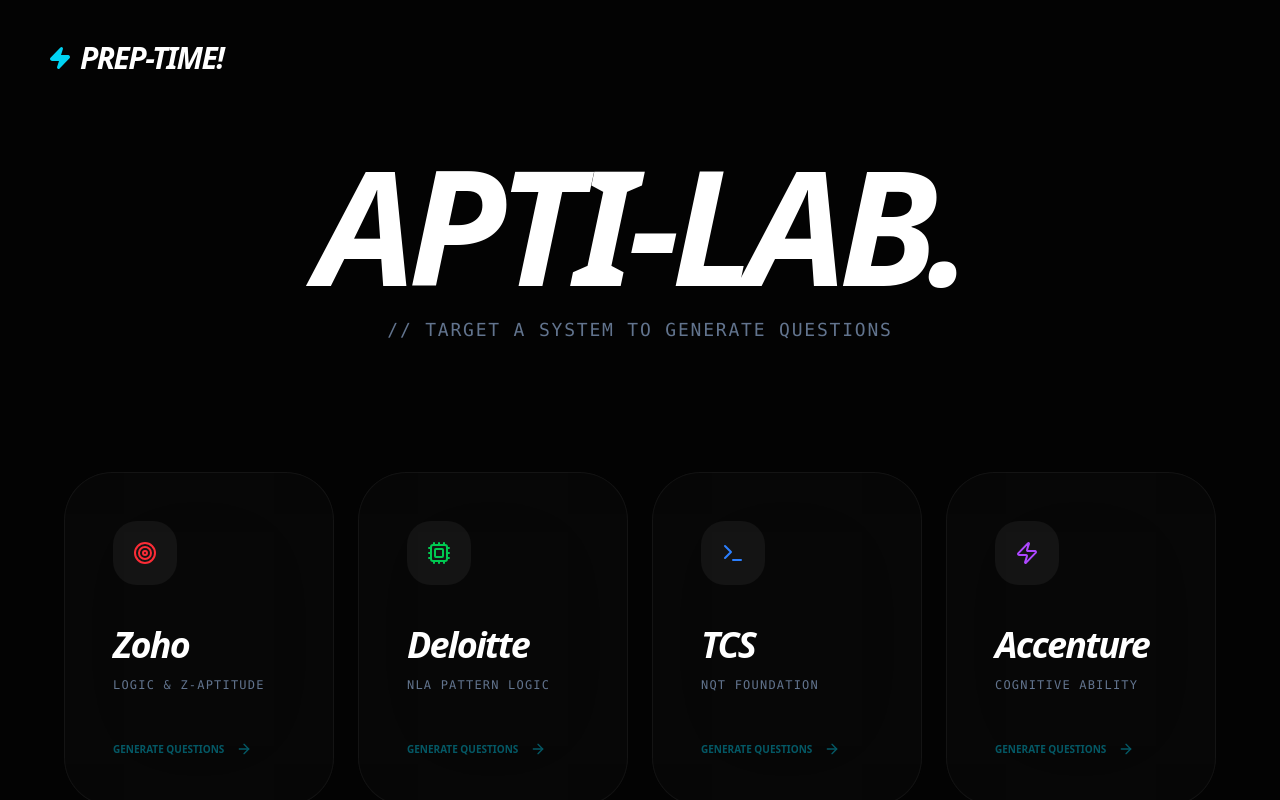
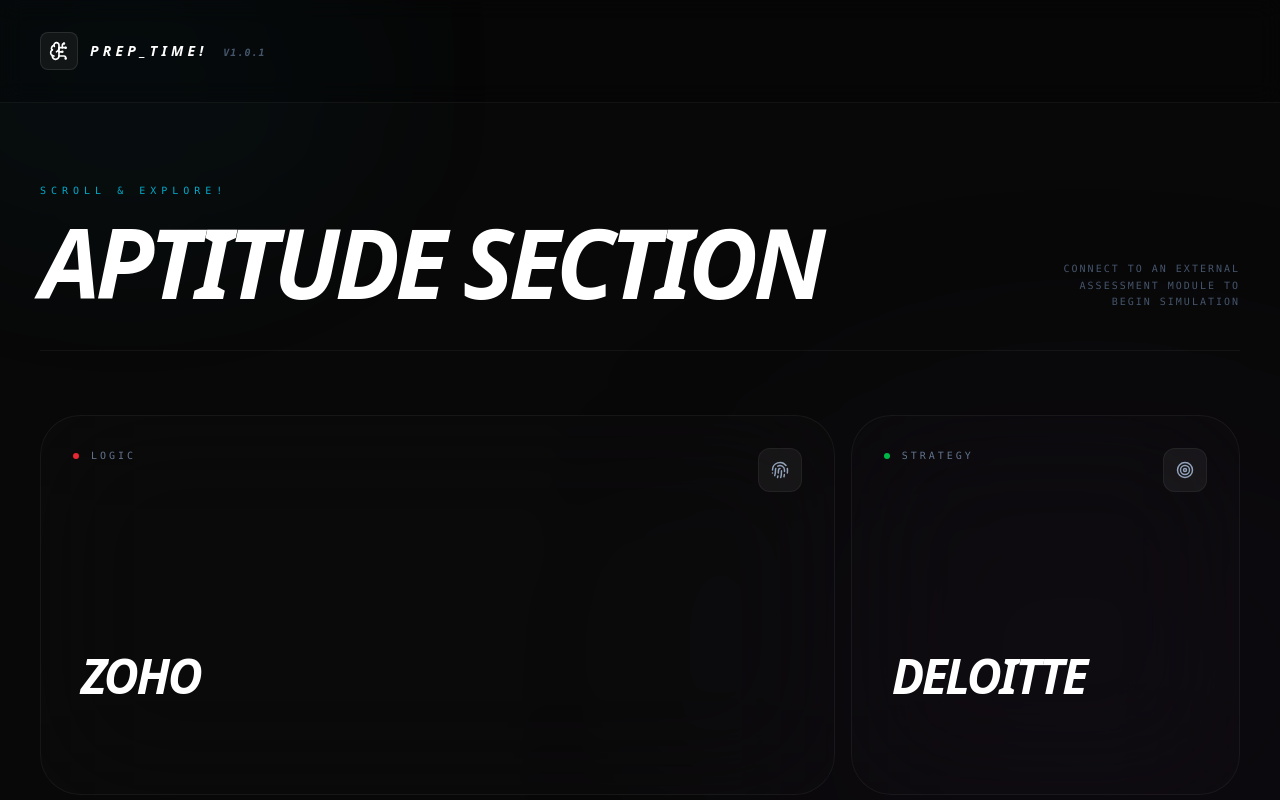
Before and after one commit to Akashh0/Preptime-Estimator, a React app in the folder frontend/: page / in a window 1280 px wide. Shown: the top 800 px of the page. Built offline with nearby package versions, Linux system fonts and the light colour scheme; the HTML template or start-up script is replaced by a standard one.

Commit message:
Updated UI

```diff
--- a/frontend/src/App.jsx
+++ b/frontend/src/App.jsx
@@ -1,243 +1,213 @@
 import React, { useState, useRef } from 'react';
-import { Zap, Building2, ArrowRight, Loader2, Target, Cpu, Terminal, AlertCircle, RefreshCw, CheckCircle2, XCircle, Info } from 'lucide-react';
+import {
+  Zap, Target, Cpu, Terminal, Loader2, BrainCircuit,
+  Activity, ChevronRight, Fingerprint, Command,
+  BarChart3, ShieldCheck, Globe, Database, Layers, X
+} from 'lucide-react';
 import axios from 'axios';
 
+// 1. ASYMMETRIC BENTO GRID CONFIGURATION
 const COMPANIES = [
-  { name: "Zoho", color: "text-red-500", pattern: "Logic & Z-Aptitude", icon: <Target className="text-red-500" /> },
-  { name: "Deloitte", color: "text-green-500", pattern: "NLA Pattern Logic", icon: <Cpu className="text-green-500" /> },
-  { name: "TCS", color: "text-blue-500", pattern: "NQT Foundation", icon: <Terminal className="text-blue-500" /> },
-  { name: "Accenture", color: "text-purple-500", pattern: "Cognitive Ability", icon: <Zap className="text-purple-500" /> }
+  { id: 'zoho', name: "ZOHO", category: "LOGIC", accent: "bg-red-500", span: "col-span-8 h-[380px]", icon: <Fingerprint size={18} /> },
+  { id: 'deloitte', name: "DELOITTE", category: "STRATEGY", accent: "bg-green-500", span: "col-span-4 h-[380px]", icon: <Target size={18} /> },
+  { id: 'tcs', name: "TCS", category: "FOUNDATION", accent: "bg-blue-500", span: "col-span-4 h-[320px]", icon: <Terminal size={18} /> },
+  { id: 'google', name: "GOOGLE", category: "ALGO", accent: "bg-yellow-500", span: "col-span-4 h-[320px]", icon: <Command size={18} /> },
+  { id: 'amazon', name: "AMAZON", category: "SCALE", accent: "bg-amber-500", span: "col-span-4 h-[320px]", icon: <Zap size={18} /> },
+  { id: 'wipro', name: "WIPRO", category: "FOUNDATION", accent: "bg-pink-500", span: "col-span-5 h-[340px]", icon: <Cpu size={18} /> },
+  { id: 'accenture', name: "ACCENTURE", category: "STRATEGY", accent: "bg-cyan-500", span: "col-span-7 h-[340px]", icon: <Activity size={18} /> },
+  { id: 'infosys', name: "INFOSYS", category: "LOGIC", accent: "bg-violet-500", span: "col-span-12 h-[280px]", icon: <BarChart3 size={18} /> },
 ];
 
 export default function App() {
+  // STATE MANAGEMENT
+  const [view, setView] = useState('landing'); // 'landing' | 'testing'
+  const [loading, setLoading] = useState(false);
   const [questions, setQuestions] = useState([]);
-  const [loading, setLoading] = useState(false);
-  const [error, setError] = useState(null);
-  const [selectedCompany, setSelectedCompany] = useState(null);
+  const [currentQ, setCurrentQ] = useState(0);
   const [userAnswers, setUserAnswers] = useState({});
-  const [isSubmitted, setIsSubmitted] = useState(false); // Track submission
-  const [score, setScore] = useState(0);
-  const containerRef = useRef(null);
+  const [selectedCompany, setSelectedCompany] = useState("");
 
-  const handleMouseMove = (e) => {
-    if (!containerRef.current) return;
-    containerRef.current.style.setProperty('--mouse-x', `${e.clientX}px`);
-    containerRef.current.style.setProperty('--mouse-y', `${e.clientY}px`);
-  };
-
-  const fetchAptitudeSystem = async (company) => {
+  // NEURAL LINK INITIALIZATION
+  const startAptitude = async (company) => {
     setLoading(true);
-    setError(null);
     setSelectedCompany(company);
-    setUserAnswers({});
-    setIsSubmitted(false);
-    setScore(0);
-
     try {
       const res = await axios.get(`http://localhost:8000/generate-aptitude/${company}`);
-      if (Array.isArray(res.data)) {
       setQuestions(res.data);
-      } else {
-        throw new Error("Invalid format");
-      }
-    } catch (e) {
-      setError("Neural Link Failed: The model is recalibrating. Please retry.");
+      setView('testing');
+      setCurrentQ(0);
+      setUserAnswers({});
+    } catch (err) {
+      console.error("Link Failed", err);
+      alert("Neural Link Interrupted. Ensure backend is active.");
     } finally {
       setLoading(false);
     }
   };
 
-  const selectOption = (questionId, option) => {
-    if (isSubmitted) return; // Prevent changing answers after submission
-    setUserAnswers(prev => ({ ...prev, [questionId]: option }));
-  };
-
-  const handleFinalSubmit = () => {
-    let finalScore = 0;
-    questions.forEach((q, i) => {
-      if (userAnswers[i] === q.answer) {
-        finalScore++;
-      }
-    });
-    setScore(finalScore);
-    setIsSubmitted(true);
-    window.scrollTo({ top: 0, behavior: 'smooth' });
+  const selectOption = (opt) => {
+    setUserAnswers({ ...userAnswers, [currentQ]: opt });
   };
 
   return (
-    <div
-      ref={containerRef}
-      onMouseMove={handleMouseMove}
-      className="min-h-screen bg-[#030303] text-white overflow-x-hidden font-sans selection:bg-cyan-500/30 pb-32"
-    >
-      <div className="fixed inset-0 pointer-events-none opacity-20 z-0"
-           style={{ background: `radial-gradient(800px circle at var(--mouse-x) var(--mouse-y), rgba(0, 240, 255, 0.15), transparent 80%)` }} />
+    <div className="min-h-screen bg-[#080808] text-slate-400 font-sans selection:bg-cyan-500/30 overflow-x-hidden relative">
 
-      <nav className="relative z-50 flex justify-between items-center px-12 py-10 max-w-[1600px] mx-auto">
-        <div className="text-3xl font-black italic tracking-tighter flex items-center gap-2">
-          <Zap className="text-cyan-400 fill-cyan-400" /> PREP-TIME!
+      {/* 2. ABSTRACT BACKGROUND DECOR */}
+      <div className="fixed inset-0 pointer-events-none z-0">
+        <div className="absolute top-[-10%] left-[-10%] w-[40%] h-[40%] bg-cyan-500/5 blur-[120px] rounded-full animate-pulse" />
+        <div className="absolute bottom-[-10%] right-[-10%] w-[50%] h-[50%] bg-purple-500/5 blur-[150px] rounded-full" />
       </div>
-        {questions.length > 0 && (
-          <div className="flex gap-4">
-            <div className="bg-white/5 border border-white/10 px-6 py-2 rounded-full font-mono text-xs tracking-widest text-cyan-400">
-              {isSubmitted ? `FINAL SCORE: ${score} / ${questions.length}` : `PROGRESS: ${Object.keys(userAnswers).length} / ${questions.length}`}
+
+      {/* 3. HUD NAVIGATION BAR */}
+      <nav className="relative z-50 flex justify-between items-center px-10 py-8 border-b border-white/5 backdrop-blur-md bg-black/20">
+        <div className="flex items-center gap-3">
+          <div className="p-2 bg-white/5 rounded-lg border border-white/10 group hover:border-cyan-500/50 transition-all cursor-pointer">
+            <BrainCircuit className="text-white group-hover:text-cyan-400" size={20} />
+          </div>
+          <span className="text-sm font-bold tracking-[0.3em] text-white uppercase italic">
+            Prep_Time! <span className="text-slate-600 text-[10px] ml-2 font-mono uppercase tracking-widest">v1.0.1</span>
+          </span>
+        </div>
+
+        {view === 'testing' && (
+          <div className="flex items-center gap-10">
+            <div className="flex flex-col items-end">
+              <span className="text-[10px] font-mono text-slate-500 tracking-widest uppercase italic">Neural_Session</span>
+              <span className="text-xs text-white font-bold tracking-widest uppercase italic">{selectedCompany}</span>
+            </div>
+            <div className="h-8 w-px bg-white/10" />
+            <div className="flex items-center gap-3 bg-white/5 px-4 py-2 rounded-lg border border-white/10">
+              <Activity size={14} className="text-cyan-400 animate-pulse" />
+              <span className="text-xs font-mono text-white tracking-widest uppercase">00:19:59</span>
             </div>
           </div>
         )}
       </nav>
 
-      <main className="relative z-10 px-10 max-w-[1400px] mx-auto">
-        <header className="pt-12 pb-20 text-center">
-          <h1 className="text-8xl md:text-[10rem] font-black tracking-tighter leading-[0.75] mb-8 italic text-white uppercase">
-            {isSubmitted ? "RESULTS." : questions.length > 0 ? selectedCompany : "APTI-LAB."}
-          </h1>
+      <main className="relative z-10 p-10 max-w-[1600px] mx-auto">
 
-          {isSubmitted && (
-             <div className="text-4xl font-mono text-cyan-400 mb-8 animate-pulse">
-                SCORE_ACHIEVED: {Math.round((score / questions.length) * 100)}%
+        {/* VIEW 1: ABSTRACT BENTO LANDING */}
+        {view === 'landing' && !loading && (
+          <div className="space-y-16 pt-10 animate-in fade-in duration-700">
+            <div className="flex justify-between items-end border-b border-white/5 pb-10">
+              <div className="flex flex-col gap-4">
+                <span className="text-cyan-500 font-mono text-[10px] tracking-[0.5em] uppercase animate-pulse">Scroll & Explore!</span>
+                <h1 className="text-8xl font-black text-white italic tracking-tighter uppercase leading-none">Aptitude Section</h1>
               </div>
-          )}
+              <p className="text-[10px] font-mono text-slate-600 tracking-[0.2em] uppercase text-right max-w-[200px] leading-relaxed">
+                Connect to an external assessment module to begin simulation
+              </p>
+            </div>
 
-          <p className="max-w-xl mx-auto text-lg text-slate-500 font-mono tracking-widest uppercase mb-12">
-            {loading ? "// Syncing with Neural Router..." : isSubmitted ? "// Reviewing logic paths and calculations" : questions.length > 0 ? "// General Scenario Assessment Active" : "// Target a system to generate questions"}
-          </p>
+            <div className="grid grid-cols-12 gap-4">
+              {COMPANIES.map((c) => (
+                <div
+                  key={c.id}
+                  onClick={() => startAptitude(c.name)}
+                  className={`relative group cursor-pointer overflow-hidden rounded-[2.5rem] border border-white/5 bg-white/[0.01] backdrop-blur-3xl transition-all duration-700 hover:border-white/20 ${c.span}`}
+                >
+                  <div className={`absolute -top-24 -right-24 w-64 h-64 rounded-full blur-[80px] opacity-0 group-hover:opacity-20 transition-opacity duration-1000 ${c.accent}`} />
 
-          {loading && (
-            <div className="flex flex-col items-center gap-6 mt-12">
-              <Loader2 className="animate-spin text-cyan-400" size={64} />
-              <p className="text-cyan-400 font-mono text-[10px] tracking-[0.4em] animate-pulse">EXTRACTING MATHEMATICAL TRUTH...</p>
+                  <div className="absolute top-0 inset-x-0 p-8 flex justify-between items-start">
+                    <div className="flex items-center gap-3">
+                      <div className={`w-1.5 h-1.5 rounded-full ${c.accent} animate-pulse`} />
+                      <span className="text-[10px] font-mono tracking-[0.3em] text-slate-500 uppercase">{c.category}</span>
                     </div>
-          )}
+                    <div className="p-3 bg-white/5 rounded-xl border border-white/5 text-slate-400 group-hover:text-white group-hover:border-white/20 transition-all">
+                      {c.icon}
+                    </div>
+                  </div>
 
-          {error && !loading && (
-            <div className="mt-10 max-w-md mx-auto p-8 rounded-[2.5rem] bg-red-500/5 border border-red-500/20 backdrop-blur-xl">
-              <AlertCircle className="text-red-500 mx-auto mb-4" size={40} />
-              <p className="text-sm text-slate-400 mb-8 leading-relaxed">{error}</p>
-              <button onClick={() => fetchAptitudeSystem(selectedCompany)} className="w-full flex items-center justify-center gap-3 px-6 py-4 bg-red-500/10 hover:bg-red-500/20 text-red-500 rounded-2xl text-xs font-bold transition-all border border-red-500/20 text-white">
-                <RefreshCw size={16} /> RE-INITIALIZE SYSTEM
-              </button>
+                  <div className="absolute bottom-0 left-0 p-10 w-full">
+                    <h3 className="text-5xl font-black text-white italic tracking-tighter uppercase group-hover:translate-x-3 transition-transform duration-500">
+                      {c.name}
+                    </h3>
+                    <div className="mt-6 h-px w-0 group-hover:w-full bg-gradient-to-r from-white/20 to-transparent transition-all duration-700" />
+                    <div className="mt-4 flex items-center gap-3 text-[9px] font-bold text-cyan-400 opacity-0 group-hover:opacity-100 translate-y-4 group-hover:translate-y-0 transition-all duration-500 uppercase tracking-widest">
+                      Initialize_Link <ChevronRight size={12} />
                     </div>
-          )}
-        </header>
-
-        {/* 1. SELECTION GRID */}
-        {!loading && questions.length === 0 && !error && (
-          <div className="grid grid-cols-1 md:grid-cols-4 gap-6 max-w-6xl mx-auto">
-            {COMPANIES.map((company) => (
-              <div
-                key={company.name}
-                onClick={() => fetchAptitudeSystem(company.name)}
-                className="group p-12 rounded-[3rem] bg-white/[0.02] border border-white/5 hover:border-cyan-400/50 cursor-pointer transition-all duration-700 backdrop-blur-3xl relative overflow-hidden"
-              >
-                <div className="mb-10 p-5 bg-white/5 w-fit rounded-[1.5rem] group-hover:scale-110 group-hover:bg-cyan-400/10 transition-all duration-500">
-                  {company.icon}
-                </div>
-                <h3 className="text-4xl font-black mb-3 italic tracking-tighter">{company.name}</h3>
-                <p className="text-slate-500 text-xs font-mono uppercase tracking-widest mb-12">{company.pattern}</p>
-                <div className="flex items-center gap-3 text-[10px] font-black text-cyan-400 opacity-40 group-hover:opacity-100 transition-all">
-                  GENERATE QUESTIONS <ArrowRight size={16} />
                   </div>
                 </div>
               ))}
             </div>
+          </div>
         )}
 
-        {/* 2. QUESTION VIEW */}
-        {questions.length > 0 && (
-          <div className="max-w-4xl mx-auto space-y-12 animate-in fade-in slide-in-from-bottom-12 duration-1000">
-             <div className="flex justify-between items-center mb-16">
+        {/* VIEW 2: HUD TESTING INTERFACE */}
+        {view === 'testing' && questions.length > 0 && (
+          <div className="grid grid-cols-12 gap-10 pt-10 h-full animate-in slide-in-from-bottom-8 duration-700">
+            {/* Sidebar Question Nav */}
+            <div className="col-span-1 flex flex-col items-center gap-4 border-r border-white/5 pr-10">
+              {questions.map((_, i) => (
                 <button
-                  onClick={() => {setQuestions([]); setError(null); setIsSubmitted(false);}}
-                  className="text-slate-500 hover:text-white transition-colors flex items-center gap-2 font-mono text-[10px] uppercase tracking-widest"
+                  key={i}
+                  onClick={() => setCurrentQ(i)}
+                  className={`w-12 h-12 rounded-2xl flex items-center justify-center font-mono text-xs transition-all duration-300
+                    ${currentQ === i ? 'bg-white text-black font-black scale-110 shadow-[0_0_20px_rgba(255,255,255,0.2)]' :
+                    userAnswers[i] ? 'bg-cyan-500/20 text-cyan-400 border border-cyan-500/30' : 'hover:bg-white/5 text-slate-600'}`}
                 >
-                  <ArrowRight className="rotate-180" size={14} /> Close Assessment
+                  {i + 1 < 10 ? `0${i + 1}` : i + 1}
                 </button>
-                <div className="flex gap-2">
-                  <span className={`w-2 h-2 rounded-full ${isSubmitted ? 'bg-green-500' : 'bg-cyan-400 animate-pulse'}`}></span>
-                  <span className="font-mono text-[10px] text-slate-500 tracking-tighter uppercase">{isSubmitted ? 'Assessment_Complete' : 'Live_Neural_Stream'}</span>
+              ))}
+              <div className="mt-auto pt-10">
+                <button
+                  onClick={() => setView('landing')}
+                  className="p-3 bg-red-500/10 text-red-500 rounded-xl hover:bg-red-500 hover:text-white transition-all"
+                >
+                  <X size={20} />
+                </button>
               </div>
             </div>
 
-            {questions.map((q, i) => (
-              <div key={i} className={`p-12 rounded-[3.5rem] bg-white/[0.02] border transition-all duration-500 backdrop-blur-3xl relative ${
-                isSubmitted
-                ? (userAnswers[i] === q.answer ? 'border-green-500/40' : 'border-red-500/40')
-                : (userAnswers[i] ? 'border-cyan-400/40' : 'border-white/5')
-              }`}>
-
-                <div className="flex justify-between items-start mb-10">
-                  <span className="px-4 py-1.5 rounded-full bg-white/5 border border-white/10 text-[10px] font-bold text-slate-500 uppercase tracking-widest">
-                    {q.category || "Logical Reasoning"}
-                  </span>
-                  {isSubmitted ? (
-                    userAnswers[i] === q.answer ? <CheckCircle2 size={24} className="text-green-500" /> : <XCircle size={24} className="text-red-500" />
-                  ) : (
-                    userAnswers[i] && <CheckCircle2 size={24} className="text-cyan-400 animate-in zoom-in" />
-                  )}
+            {/* Assessment Workspace */}
+            <div className="col-span-11 space-y-10">
+              <div className="flex justify-between items-end">
+                <div className="space-y-2">
+                  <span className="text-[10px] font-mono text-cyan-500 tracking-[0.4em] uppercase italic">Assessment_Module</span>
+                  <h2 className="text-6xl font-black text-white italic tracking-tighter uppercase">{questions[currentQ].category}</h2>
+                </div>
+                <button className="px-10 py-4 bg-white/5 border border-white/10 rounded-2xl hover:bg-white hover:text-black transition-all text-xs font-black uppercase tracking-widest">Submit_Packet</button>
               </div>
 
-                <h4 className="text-2xl font-bold mb-12 text-slate-100 leading-relaxed">
-                  {q.question}
-                </h4>
+              <div className="p-16 rounded-[4rem] bg-white/[0.01] border border-white/5 backdrop-blur-3xl relative overflow-hidden group">
+                <div className="absolute top-0 right-0 p-10 flex gap-2">
+                  <div className="w-1.5 h-1.5 rounded-full bg-white/20" />
+                  <div className="w-1.5 h-1.5 rounded-full bg-white/20 animate-pulse" />
+                </div>
 
-                <div className="grid grid-cols-1 gap-4">
-                  {q.options.map((opt, idx) => {
-                    const isSelected = userAnswers[i] === opt;
-                    const isCorrect = opt === q.answer;
+                <p className="text-4xl font-bold text-slate-100 leading-[1.3] max-w-5xl mb-20 italic">
+                   {questions[currentQ].question}
+                </p>
 
-                    return (
+                <div className="grid grid-cols-2 gap-6 max-w-5xl">
+                  {questions[currentQ].options.map((opt, idx) => (
                     <button
                       key={idx}
-                        disabled={isSubmitted}
-                        onClick={() => selectOption(i, opt)}
-                        className={`w-full text-left p-6 rounded-2xl border transition-all duration-300 flex justify-between items-center ${
-                          isSelected && !isSubmitted ? 'border-cyan-400 bg-cyan-400/10' :
-                          isSubmitted && isCorrect ? 'border-green-500 bg-green-500/20 text-white' :
-                          isSubmitted && isSelected && !isCorrect ? 'border-red-500 bg-red-500/20 text-white' :
-                          'border-white/5 bg-white/[0.01] text-slate-400 hover:border-white/20'
-                        }`}
+                      onClick={() => selectOption(opt)}
+                      className={`group relative p-8 rounded-[2rem] border text-left transition-all duration-300
+                        ${userAnswers[currentQ] === opt
+                          ? 'border-cyan-500 bg-cyan-500/10 text-white'
+                          : 'border-white/5 bg-white/[0.03] text-slate-400 hover:border-white/20'}`}
                     >
-                        <span className="text-lg font-medium">{opt}</span>
-                        {isSubmitted && isCorrect && <CheckCircle2 size={16} className="text-green-500" />}
+                      <span className="text-xs font-mono text-slate-600 mb-4 block group-hover:text-cyan-400 transition-colors tracking-widest uppercase italic">
+                        Option_{idx + 1}
+                      </span>
+                      <span className="text-xl font-bold group-hover:translate-x-2 transition-transform inline-block">
+                        {opt}
+                      </span>
                     </button>
-                    );
-                  })}
+                  ))}
                 </div>
-
-                {/* SHOW EXPLANATION AFTER SUBMISSION */}
-                {isSubmitted && q.explanation && (
-                  <div className="mt-10 p-8 rounded-3xl bg-white/5 border border-white/10 flex gap-4">
-                    <Info className="text-cyan-400 shrink-0" size={20} />
-                    <div className="text-sm text-slate-400 leading-relaxed">
-                      <strong className="text-cyan-400 block mb-2 uppercase tracking-widest text-[10px]">Logical Step-Through:</strong>
-                      {q.explanation}
+              </div>
             </div>
           </div>
         )}
-              </div>
-            ))}
 
-            {/* SUBMIT OR RESTART */}
-            {!isSubmitted ? (
-              <div className="pt-20 pb-32 flex flex-col items-center">
-                <button
-                  onClick={handleFinalSubmit}
-                  className="px-16 py-6 bg-white text-black font-black italic text-xl rounded-full hover:bg-cyan-400 hover:scale-105 transition-all shadow-2xl shadow-white/10"
-                >
-                  SUBMIT ASSESSMENT
-                </button>
-                <p className="mt-6 text-slate-500 font-mono text-[10px] uppercase tracking-widest animate-pulse">Final Verification Required</p>
-              </div>
-            ) : (
-              <div className="pt-20 pb-32 flex flex-col items-center">
-                <button
-                  onClick={() => {setQuestions([]); setIsSubmitted(false);}}
-                  className="px-16 py-6 border border-white/20 text-white font-black italic text-xl rounded-full hover:bg-white hover:text-black transition-all"
-                >
-                  RETRY NEW SCENARIOS
-                </button>
-              </div>
-            )}
+        {/* LOADING STATE */}
+        {loading && (
+          <div className="flex flex-col items-center justify-center h-[60vh] animate-in zoom-in duration-500">
+            <Loader2 className="animate-spin text-white mb-6" size={48} />
+            <p className="text-[10px] font-mono text-slate-500 tracking-[1em] uppercase animate-pulse">Synchronizing Neural Fragments...</p>
           </div>
         )}
       </main>
```
Also changed, not shown: 1 other file (tests, documents, lock files or other folders). Lines whose indentation alone changed are shown as unchanged.
